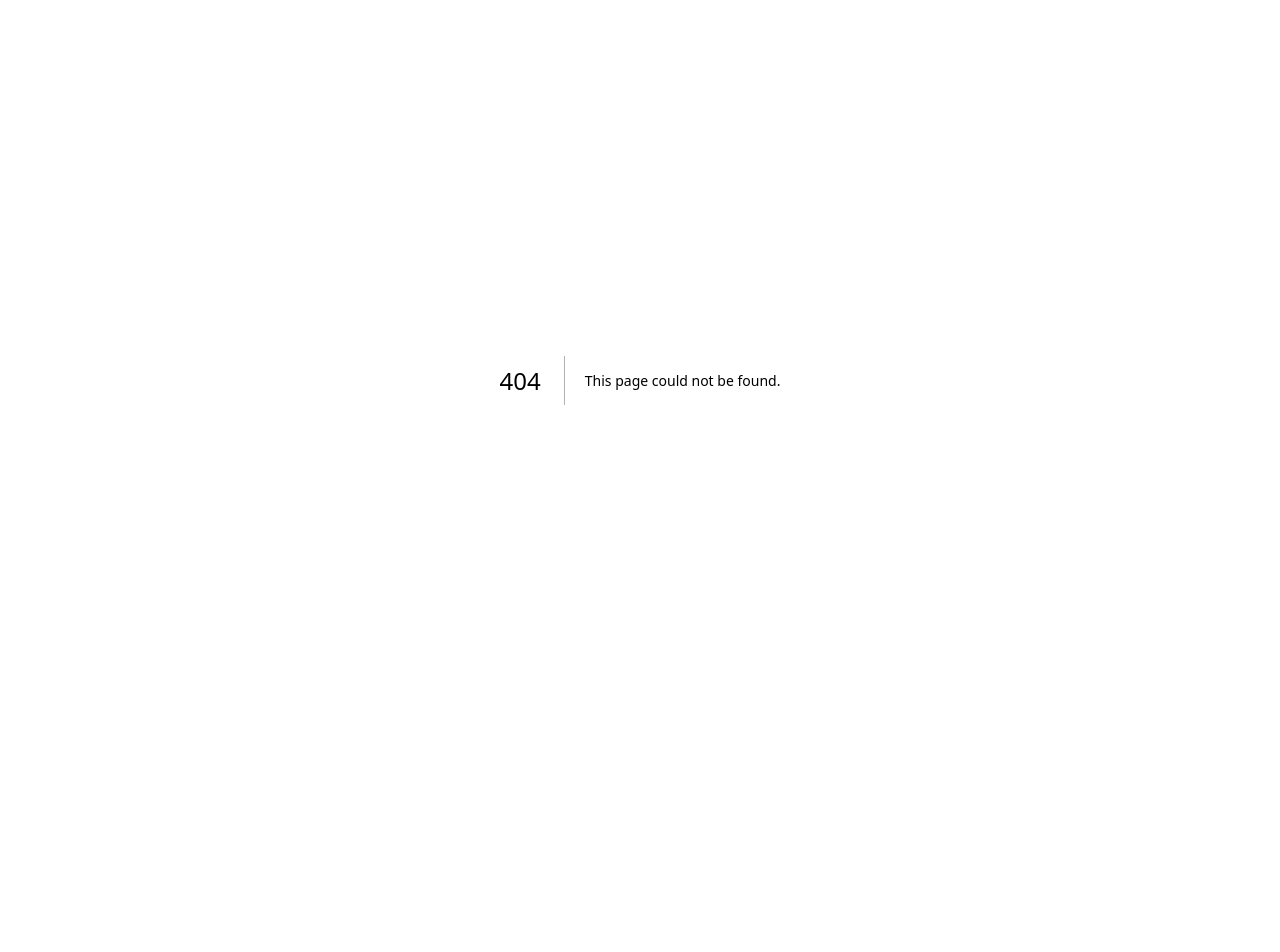
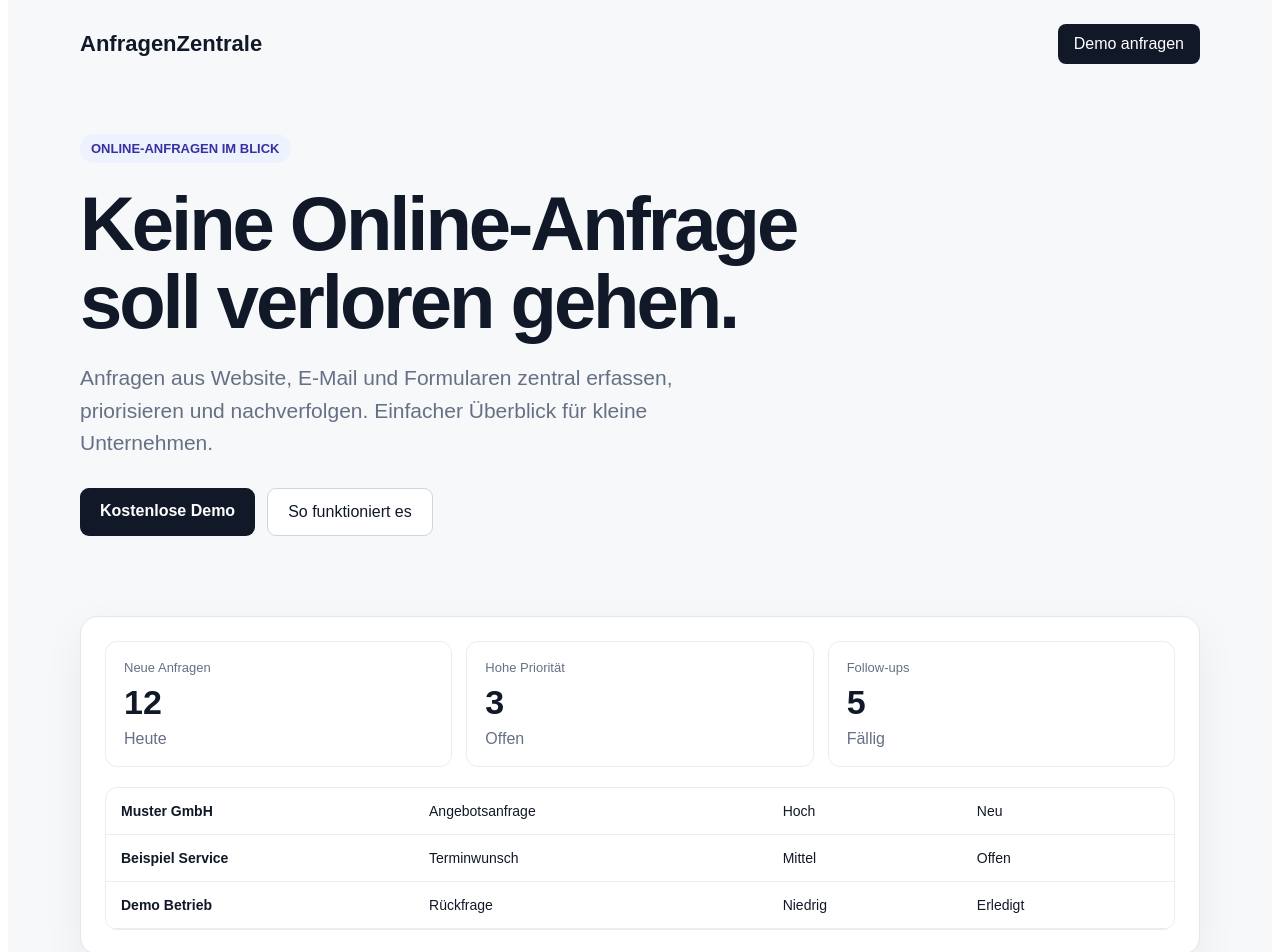
Before and after one commit to adnan-51-bit/adnan, a Next.js app: page /landing in a window 1280 px wide. Before the commit this address had no page. Shown: the part 20-972 px from the top of the page. Before the commit the page ends 800 px from the top, so only its background shows below. Built offline with nearby package versions, Linux system fonts and the light colour scheme.

Commit message:
Create customer-facing landing page MVP

```diff
--- /dev/null
+++ b/app/landing/page.jsx
@@ -0,0 +1,70 @@
+export default function LandingPage() {
+  return (
+    <main style={{fontFamily:"Arial,sans-serif",background:"#f7f8fa",color:"#111827",minHeight:"100vh"}}>
+      <section style={{maxWidth:1120,margin:"0 auto",padding:"24px 24px 80px"}}>
+        <nav style={{display:"flex",justifyContent:"space-between",alignItems:"center",padding:"12px 0 70px"}}>
+          <strong style={{fontSize:22}}>AnfragenZentrale</strong>
+          <a href="#demo" style={{background:"#111827",color:"#fff",padding:"11px 16px",borderRadius:8,textDecoration:"none"}}>Demo anfragen</a>
+        </nav>
+
+        <div style={{maxWidth:780}}>
+          <div style={{display:"inline-block",padding:"7px 11px",borderRadius:999,background:"#eef2ff",color:"#3730a3",fontSize:13,fontWeight:700}}>
+            ONLINE-ANFRAGEN IM BLICK
+          </div>
+          <h1 style={{fontSize:"clamp(42px,7vw,76px)",lineHeight:1.02,letterSpacing:"-0.04em",margin:"22px 0"}}>
+            Keine Online-Anfrage<br/>soll verloren gehen.
+          </h1>
+          <p style={{fontSize:21,lineHeight:1.55,color:"#667085",maxWidth:680}}>
+            Anfragen aus Website, E-Mail und Formularen zentral erfassen, priorisieren und nachverfolgen.
+            Einfacher Überblick für kleine Unternehmen.
+          </p>
+          <div style={{display:"flex",gap:12,marginTop:28,flexWrap:"wrap"}}>
+            <a href="#demo" style={{background:"#111827",color:"#fff",padding:"14px 20px",borderRadius:9,textDecoration:"none",fontWeight:700}}>Kostenlose Demo</a>
+            <a href="#so-funktionierts" style={{border:"1px solid #d0d5dd",color:"#111827",padding:"14px 20px",borderRadius:9,textDecoration:"none",background:"#fff"}}>So funktioniert es</a>
+          </div>
+        </div>
+
+        <section style={{marginTop:80,background:"#fff",border:"1px solid #e4e7ec",borderRadius:18,padding:24,boxShadow:"0 15px 40px rgba(16,24,40,.06)"}}>
+          <div style={{display:"grid",gridTemplateColumns:"repeat(3,1fr)",gap:14}}>
+            {[
+              ["Neue Anfragen","12","Heute"],
+              ["Hohe Priorität","3","Offen"],
+              ["Follow-ups","5","Fällig"]
+            ].map(([a,b,c])=><div key={a} style={{padding:18,border:"1px solid #eaecf0",borderRadius:12}}><div style={{color:"#667085",fontSize:13}}>{a}</div><strong style={{display:"block",fontSize:34,margin:"8px 0"}}>{b}</strong><span style={{color:"#667085"}}>{c}</span></div>)}
+          </div>
+          <div style={{marginTop:20,border:"1px solid #eaecf0",borderRadius:12,overflow:"hidden"}}>
+            {[
+              ["Muster GmbH","Angebotsanfrage","Hoch","Neu"],
+              ["Beispiel Service","Terminwunsch","Mittel","Offen"],
+              ["Demo Betrieb","Rückfrage","Niedrig","Erledigt"]
+            ].map(([a,b,c,d])=><div key={a} style={{display:"grid",gridTemplateColumns:"1.3fr 1.5fr .8fr .8fr",gap:12,padding:15,borderBottom:"1px solid #eaecf0",fontSize:14}}><strong>{a}</strong><span>{b}</span><span>{c}</span><span>{d}</span></div>)}
+          </div>
+        </section>
+
+        <section id="so-funktionierts" style={{padding:"90px 0 20px"}}>
+          <h2 style={{fontSize:40,marginBottom:30}}>So funktioniert es</h2>
+          <div style={{display:"grid",gridTemplateColumns:"repeat(3,1fr)",gap:16}}>
+            {[
+              ["01","Anfrage kommt rein","Eine Anfrage wird zentral erfasst."],
+              ["02","Anfrage wird strukturiert","Quelle, Kategorie und Priorität werden übersichtlich dargestellt."],
+              ["03","Nachverfolgung","Offene Vorgänge und Follow-ups bleiben sichtbar."]
+            ].map(([n,t,d])=><div key={n} style={{background:"#fff",border:"1px solid #e4e7ec",borderRadius:14,padding:22}}><div style={{fontSize:13,color:"#667085",fontWeight:700}}>{n}</div><h3>{t}</h3><p style={{color:"#667085",lineHeight:1.5}}>{d}</p></div>)}
+          </div>
+        </section>
+
+        <section id="demo" style={{marginTop:70,background:"#111827",color:"#fff",borderRadius:18,padding:"45px 30px"}}>
+          <h2 style={{fontSize:40,margin:"0 0 12px"}}>Möchten Sie sehen, wie es funktioniert?</h2>
+          <p style={{color:"#d0d5dd",fontSize:18,maxWidth:650}}>Wir zeigen Ihnen den Ablauf anhand einer kurzen Demo. Noch keine automatische Einrichtung und keine Verpflichtung auf dieser Testseite.</p>
+          <div style={{marginTop:24,display:"flex",gap:10,flexWrap:"wrap"}}>
+            <input placeholder="Ihre E-Mail-Adresse" style={{padding:14,borderRadius:8,border:"0",minWidth:260,fontSize:15}} />
+            <button style={{padding:"14px 20px",borderRadius:8,border:0,fontWeight:700,cursor:"pointer"}}>Demo anfragen</button>
+          </div>
+        </section>
+
+        <footer style={{paddingTop:45,color:"#667085",fontSize:13}}>
+          Test-Landingpage · Noch kein produktiver Kundenbetrieb · Stand 20.09.2026
+        </footer>
+      </section>
+    </main>
+  );
+}
```
